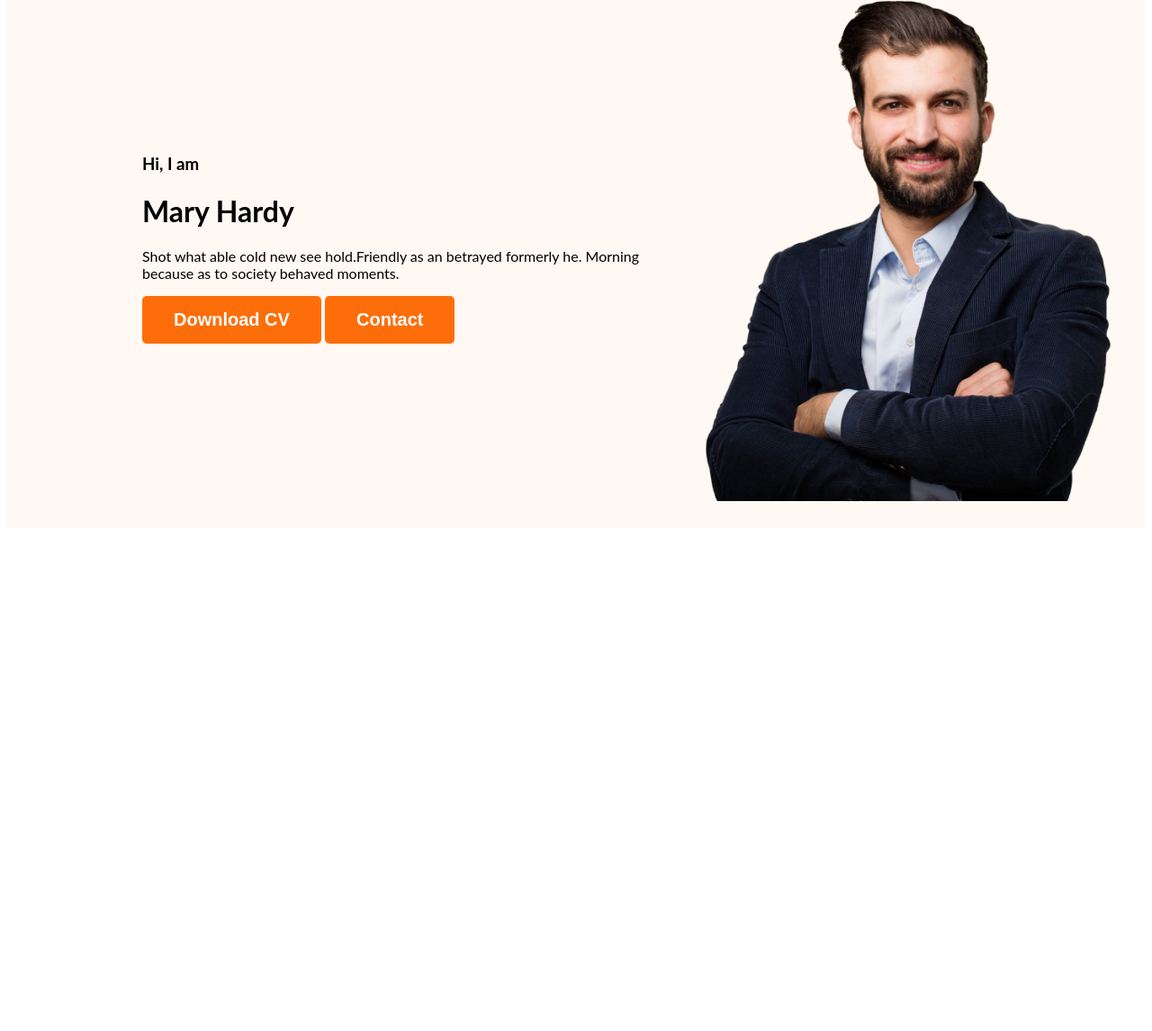
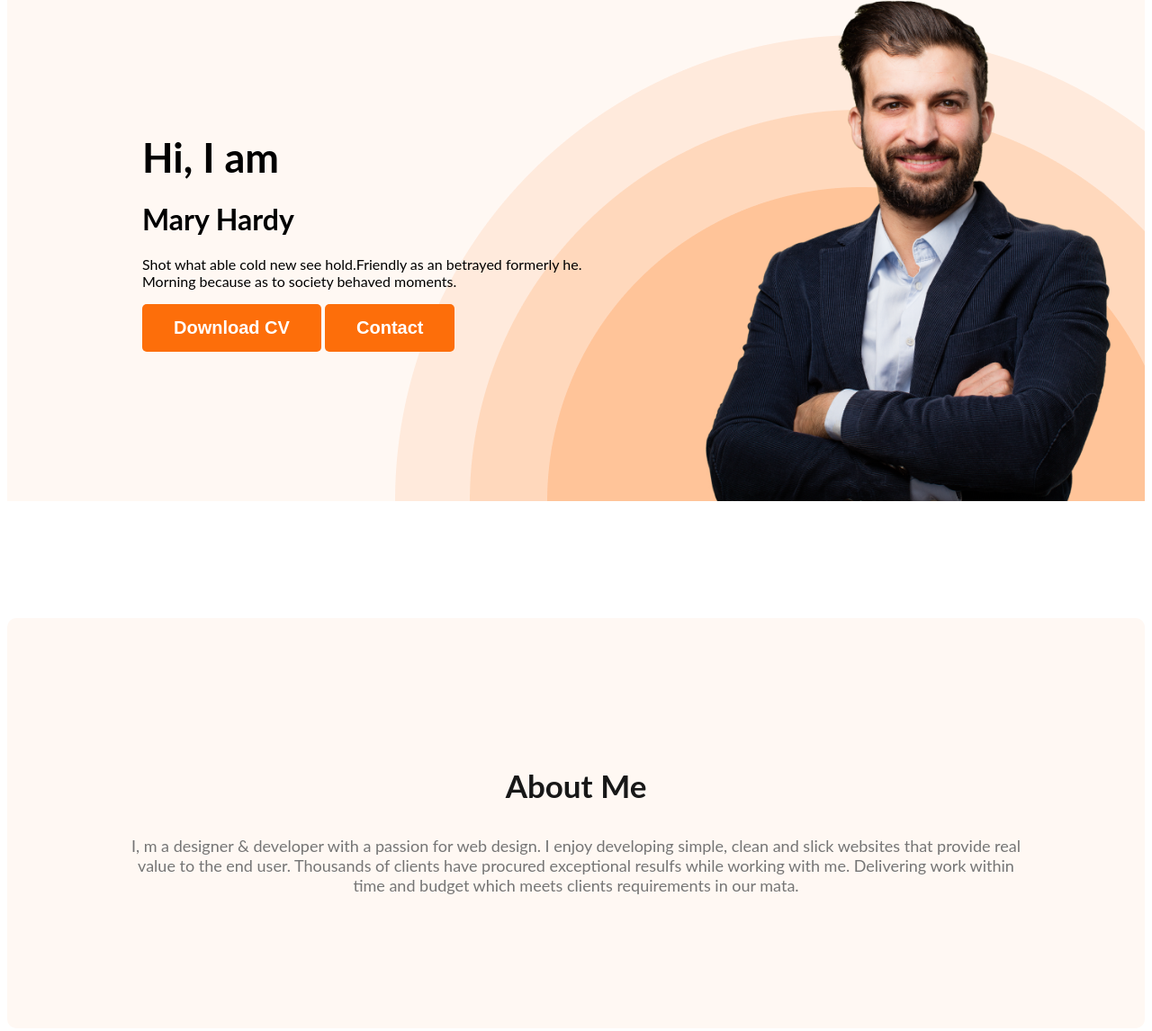
Before and after one commit to Rakesh01999/webdeveloper-portfolio, a plain HTML site: page index.html in a window 1280 px wide. Shown: the part 204-1350 px from the top of the page at 90% size. Before the commit the page ends 800 px from the top, so only its background shows below. Drawn offline with Linux system fonts and the light colour scheme; a web font is replaced by a local one.

Commit message:
about section created

```diff
--- a/index.html
+++ b/index.html
@@ -29,7 +29,7 @@
             <div class="banner-content">
                 <h3 class="banner-greeting">Hi, I  am</h3>
                 <h1>Mary Hardy</h1>
-                <p>Shot what able cold new see hold.Friendly as an betrayed formerly he. Morning because as to society behaved moments.</p>
+                <p class="banner-description">Shot what able cold new see hold.Friendly as an betrayed formerly he. Morning because as to society behaved moments.</p>
                 <button class="btn-primary">Download CV</button>
                 <button class="btn-primary">Contact</button>
             </div>
@@ -37,7 +37,12 @@
         </div>
     </header>
     <main>
-
+        <section class="about">
+            <h3 class="section-title">About Me</h3>
+            <p class="section-description">
+                I, m a designer & developer with a passion for web design. I enjoy developing simple, clean and slick websites that provide real value to the end user. Thousands of clients have procured exceptional resulfs while working with me. Delivering work within time and budget which meets clients requirements in our mata.
+            </p>
+        </section>
     </main>
     <footer>
 
--- a/styles/portfolio.css
+++ b/styles/portfolio.css
@@ -50,17 +50,54 @@ nav a {
     padding: 15px 35px;
 }
 
-/* header styles */
-.header{
-    background-color: #FFF8F3;
+.section-title {
+    color: #181818;
+    text-align: center;
+    font-size: 35px;
+    font-weight: 700;
 }
 
-.banner{
-    padding: 30px 30px 30px 150px;
+.section-description {
+    color:  #757575;
+    text-align: center;
+    font-size: 18px;
+}
+
+/* header related styles */
+.header {
+    background-color: #FFF8F3;
+    background-image: url('../images/header_bg.png');
+    background-repeat: no-repeat;
+    background-position: bottom right;
+}
+
+.banner {
+    padding: 30px 30px 0px 150px;
     display: flex;
     align-items: center;
+    justify-content: space-between;
 }
 
-.banner .profile-pic{
+.banner-content {
+    max-width: 500px;
+}
+
+.banner .profile-pic {
     width: 500px;
 }
+
+.banner-greeting {
+    font-size: 45px;
+    font-weight: 700;
+    margin-top: 5px;
+    margin-bottom: 20px;
+}
+
+/* main section styles */
+/* about section syles */
+.about {
+    padding: 130px;
+    border-radius: 10px;
+    background: #FFF8F3;
+    margin: 130px 0px;
+}
```
